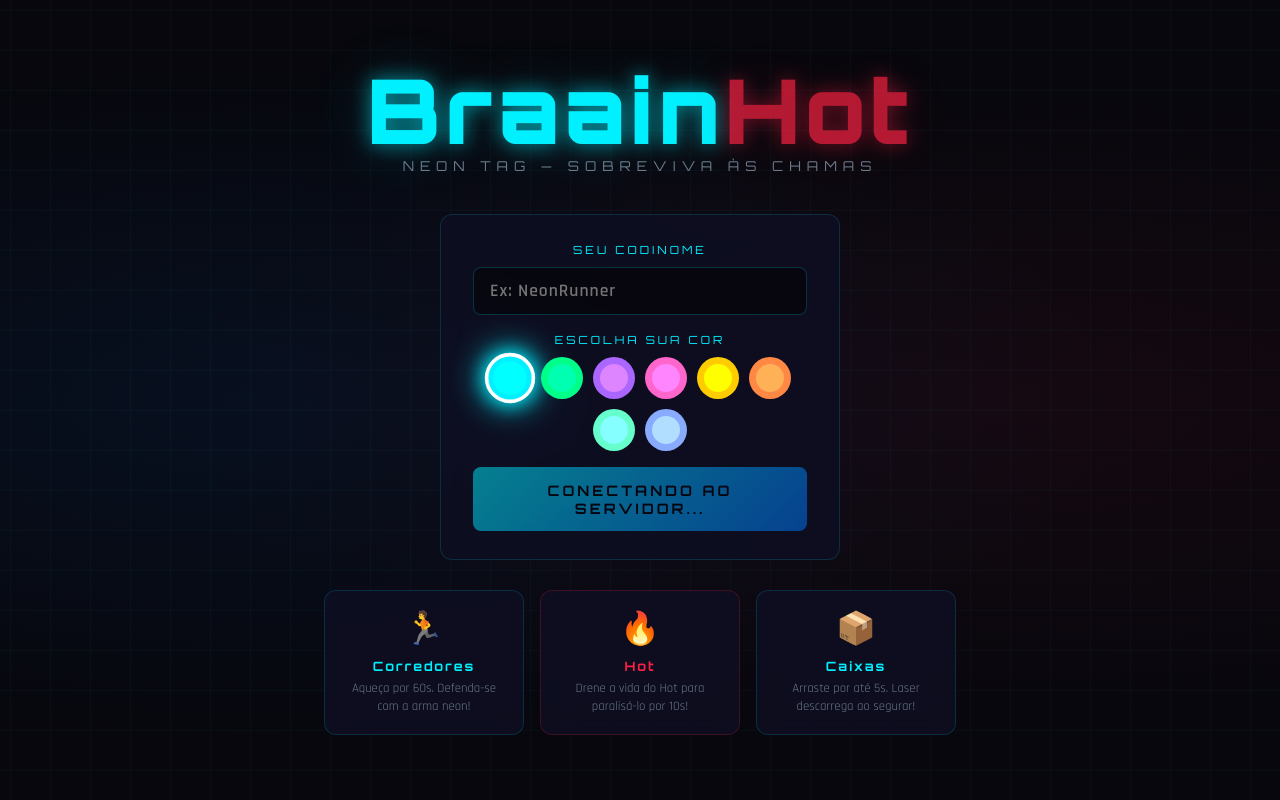
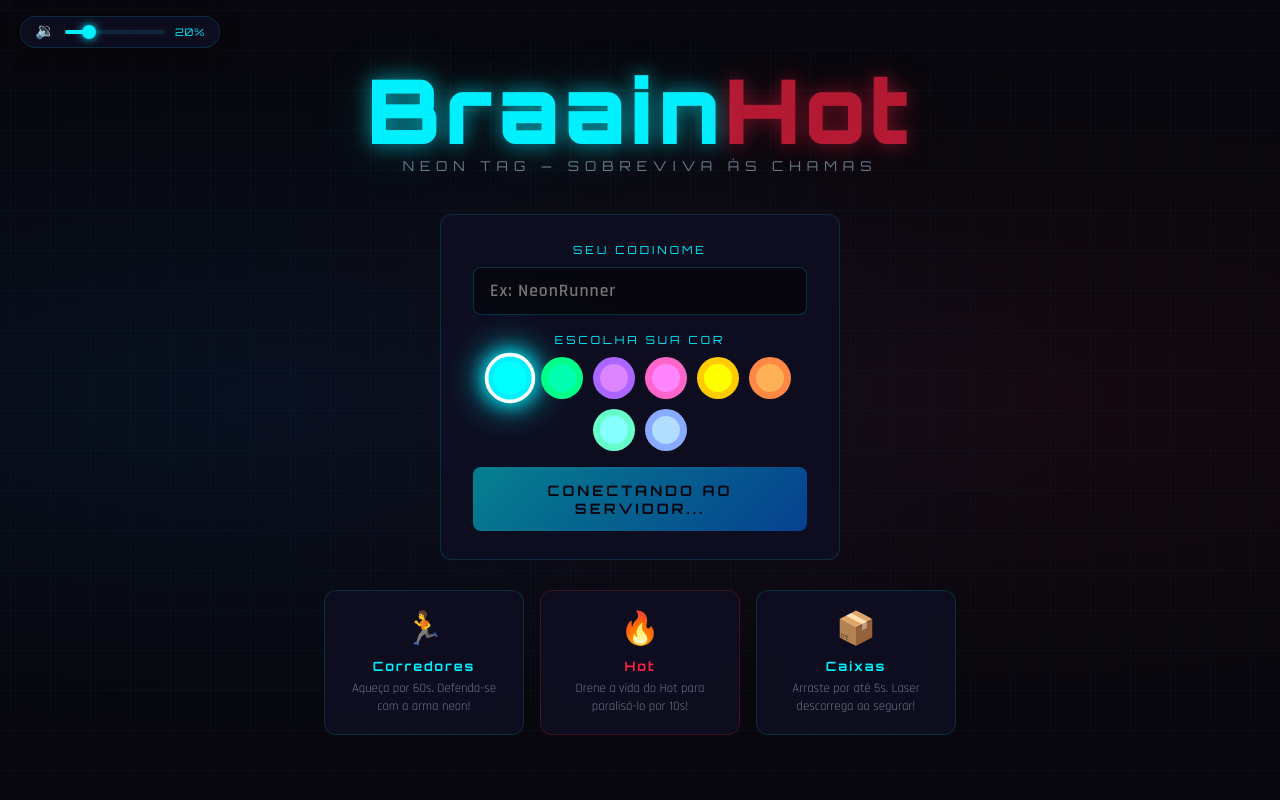
Before and after one commit to wendersonbelko/game, a website: page public/index.html in a window 1280 px wide. Drawn offline with Linux system fonts and the light colour scheme.

Commit message:
feat: implement core game UI, styling, and asset structure for BraainHot v2

```diff
--- a/public/game.js
+++ b/public/game.js
@@ -60,9 +60,26 @@ const sfx10s = new Audio('10s.mp3');
 sfx10s.volume = 0.25;
 let alert10sFired = false;
 
+// Pool de sons de tiro (suporta rajadas rápidas sem travar)
+const SHOT_POOL_SIZE = 6;
+const shotPool = Array.from({ length: SHOT_POOL_SIZE }, () => {
+  const a = new Audio('shot.mp3');
+  a.volume = 0;
+  return a;
+});
+let shotPoolIndex = 0;
+
+function playShotSound(volume) {
+  const snd = shotPool[shotPoolIndex % SHOT_POOL_SIZE];
+  shotPoolIndex++;
+  snd.currentTime = 0;
+  snd.volume = Math.max(0, Math.min(1, volume));
+  snd.play().catch(() => {});
+}
+
 const bgMusic = new Audio('background.mp3');
 bgMusic.loop = true;
-bgMusic.volume = 0.25;
+bgMusic.volume = 0.20;
 let bgMusicStarted = false;
 
 function startBgMusic() {
@@ -74,6 +91,29 @@ function startBgMusic() {
 // Inicia a música no primeiro clique/tecla (política de autoplay dos navegadores)
 document.addEventListener('click', startBgMusic, { once: true });
 document.addEventListener('keydown', startBgMusic, { once: true });
+
+// ── Controle de Volume ──
+const volumeSlider = document.getElementById('volumeSlider');
+const volumeLabel  = document.getElementById('volumeLabel');
+const volumeIcon   = document.getElementById('volumeIcon');
+
+function updateVolumeUI(val) {
+  const pct = Math.round(val);
+  volumeLabel.textContent = pct + '%';
+  volumeIcon.textContent = pct === 0 ? '🔇' : pct < 40 ? '🔉' : '🔊';
+  // Preenche a trilha do slider com gradiente neon proporcional
+  volumeSlider.style.background =
+    `linear-gradient(90deg, #00f0ff ${pct}%, rgba(0,240,255,0.12) ${pct}%)`;
+}
+
+volumeSlider.addEventListener('input', () => {
+  const val = Number(volumeSlider.value);
+  bgMusic.volume = val / 100;
+  updateVolumeUI(val);
+});
+
+// Inicializa a UI com o valor padrão
+updateVolumeUI(20);
 
 // Cores do personagem
 const defaultColors = ['#00f0ff','#00ff88','#aa66ff','#ff66cc','#ffcc00','#ff8844','#66ffcc','#88aaff'];
@@ -370,6 +410,22 @@ function handleMessage(msg) {
       });
       // Partículas no ponto de impacto
       spawnImpactSpark(msg.ex, msg.ey, msg.color || '#00f0ff');
+
+      // Som de tiro com volume proporcional à distância do atirador
+      {
+        const me = players.get(myId);
+        if (me) {
+          const dx = msg.sx - (me.x + 14);
+          const dy = msg.sy - (me.y + 14);
+          const dist = Math.sqrt(dx * dx + dy * dy);
+          const MAX_HEAR_DIST = 600; // pixels — além disso não ouve nada
+          const vol = Math.max(0, 1 - dist / MAX_HEAR_DIST) * 0.7;
+          if (vol > 0.01) playShotSound(vol);
+        } else {
+          // Próprio atirador antes de receber posição — toca no volume máximo
+          playShotSound(0.7);
+        }
+      }
       break;
 
     case 'chat':
--- a/public/index.html
+++ b/public/index.html
@@ -47,6 +47,13 @@
         </div>
       </div>
     </div>
+  </div>
+
+  <!-- CONTROLE DE VOLUME -->
+  <div id="volumeControl" class="volume-control">
+    <span id="volumeIcon" class="volume-icon">🔊</span>
+    <input type="range" id="volumeSlider" class="volume-slider" min="0" max="100" value="20">
+    <span id="volumeLabel" class="volume-label">20%</span>
   </div>
 
   <!-- CANVAS -->
--- a/public/style.css
+++ b/public/style.css
@@ -305,3 +305,70 @@ html, body { width: 100%; height: 100%; overflow: hidden; background: var(--bg-d
   0% { opacity: 0.8; }
   100% { opacity: 1; }
 }
+
+/* ── CONTROLE DE VOLUME ── */
+.volume-control {
+  position: fixed;
+  top: 16px;
+  left: 20px;
+  display: flex;
+  align-items: center;
+  gap: 10px;
+  background: var(--glass-bg);
+  border: 1px solid var(--glass-border);
+  border-radius: 30px;
+  padding: 7px 14px;
+  z-index: 200;
+  backdrop-filter: blur(12px);
+  box-shadow: 0 4px 20px rgba(0,0,0,0.5);
+  transition: opacity 0.2s;
+}
+.volume-control:hover { opacity: 1 !important; }
+.volume-icon {
+  font-size: 1rem;
+  line-height: 1;
+  user-select: none;
+  min-width: 18px;
+  text-align: center;
+}
+.volume-slider {
+  -webkit-appearance: none;
+  appearance: none;
+  width: 100px;
+  height: 4px;
+  background: rgba(0,240,255,0.15);
+  border-radius: 2px;
+  outline: none;
+  cursor: pointer;
+  transition: background 0.2s;
+}
+.volume-slider::-webkit-slider-thumb {
+  -webkit-appearance: none;
+  appearance: none;
+  width: 14px;
+  height: 14px;
+  border-radius: 50%;
+  background: var(--neon-cyan);
+  box-shadow: 0 0 8px var(--neon-cyan);
+  cursor: pointer;
+  transition: transform 0.15s, box-shadow 0.15s;
+}
+.volume-slider::-webkit-slider-thumb:hover {
+  transform: scale(1.3);
+  box-shadow: 0 0 14px var(--neon-cyan);
+}
+.volume-slider::-moz-range-thumb {
+  width: 14px; height: 14px;
+  border-radius: 50%; border: none;
+  background: var(--neon-cyan);
+  box-shadow: 0 0 8px var(--neon-cyan);
+  cursor: pointer;
+}
+.volume-label {
+  font-family: var(--font-display);
+  font-size: 0.65rem;
+  letter-spacing: 1px;
+  color: var(--neon-cyan);
+  min-width: 30px;
+  text-align: right;
+}
```
Also changed, not shown: 1 other file.
